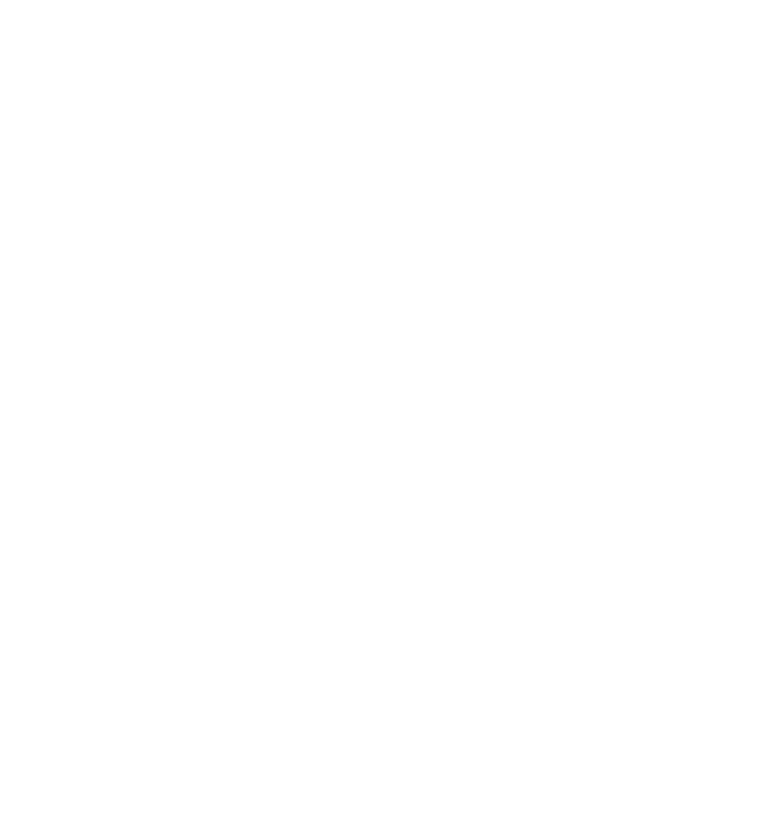
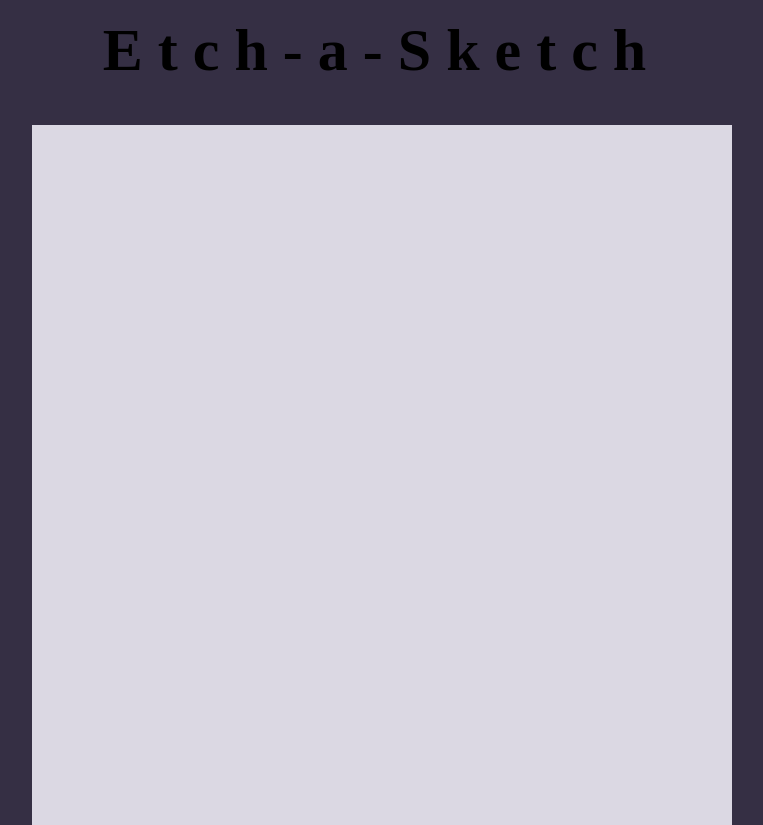
Before and after one commit to MohammadNassar4/Etch-a-Sketch, a plain HTML site: page index.html in a window 1280 px wide. Shown: the whole page, without its empty margins (258-1021 px from the left). Before the commit the page ends 800 px from the top, so only its background shows below. Drawn offline with Linux system fonts and the light colour scheme; a web font is replaced by a local one.

Commit message:
Created a container div that contain an h1 title and the sketch div and stylized them and the body using css.

```diff
--- a/index.html
+++ b/index.html
@@ -4,10 +4,14 @@
     <meta charset="UTF-8">
     <meta name="viewport" content="width=device-width, initial-scale=1.0">
     <title>Etch-a-Sketch</title>
+    <link href="https://fonts.googleapis.com/css2?family=Nabla&display=swap" rel="stylesheet">
     <link rel="stylesheet" href="style.css">
     <script src="script.js" defer></script>
 </head>
 <body>
-
+    <div class="container">
+        <h1>Etch-a-Sketch</h1>
+        <div class="sketch"></div>
+    </div>
 </body>
 </html>
--- a/style.css
+++ b/style.css
@@ -0,0 +1,35 @@
+body {
+    display: flex;
+    flex-direction: column;
+    align-items: center;
+    justify-content: center;
+    height: 100vh;
+    margin: 0;
+    background-color: #2a2438;
+}
+
+.container {
+    height: 930px;
+    width: 930px;
+    border-radius: 50px;
+    background-color: #352f44;
+    display: flex;
+    flex-direction: column;
+    align-items: center;
+    justify-content: center;
+}
+
+h1 {
+    font-family: 'Nabla';
+    font-size: 60px;
+    letter-spacing: 15px;
+}
+
+.sketch {
+    display: grid;
+    grid-template-columns: (16, 1fr);
+    grid-template-rows: (16, 1fr);
+    width: 700px;
+    height: 700px;
+    background-color: #dbd8e3;
+}
```
